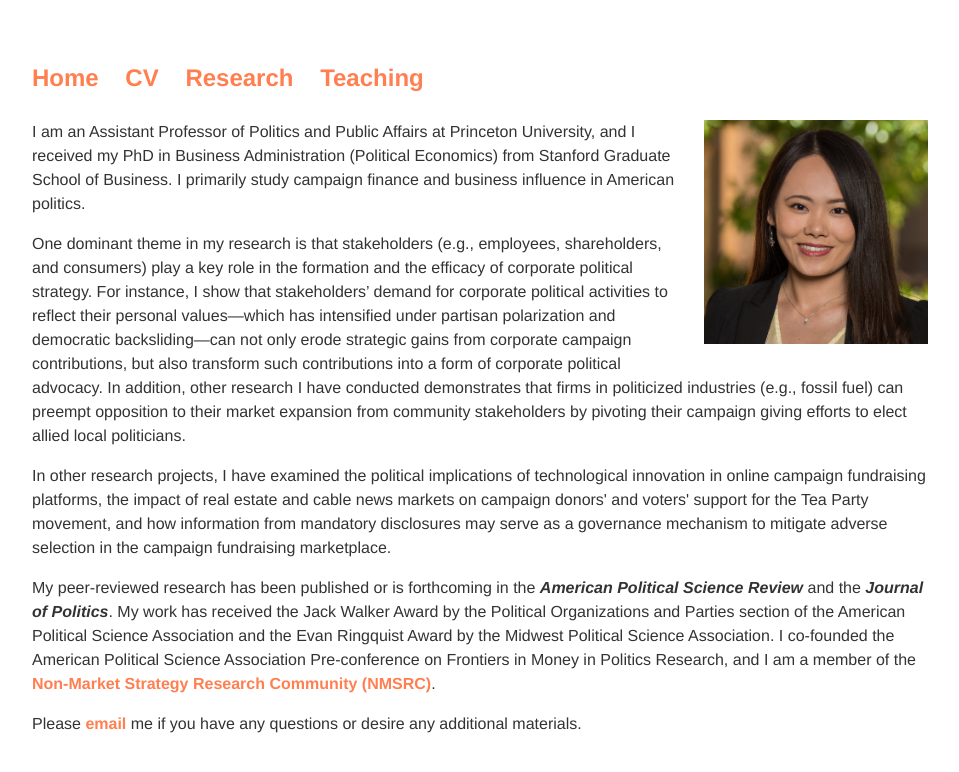
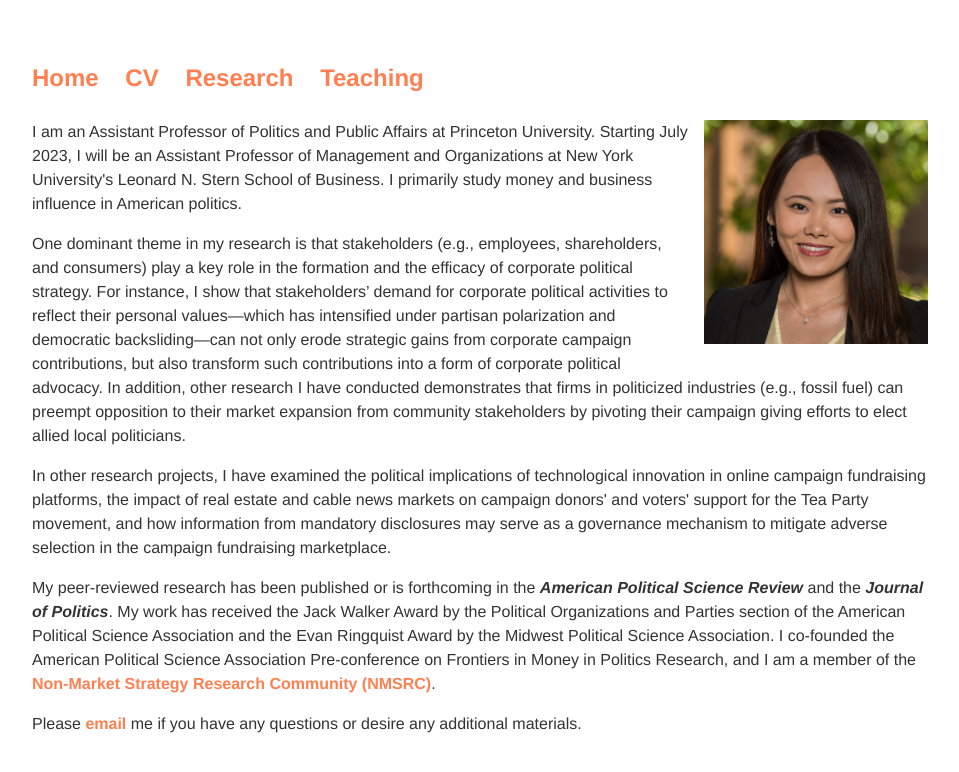
Before and after one commit to zhaoliresearch/zhaoliresearch.github.io, a Jekyll site: the page built from index.html, in a window 1280 px wide. Shown: the top 772 px of the page, without its empty margins (160-1119 px from the left). Built offline with Jekyll 4.4.1, drawn with Linux system fonts in a browser that asks for light colours.

Commit message:
Update index.html

```diff
--- a/index.html
+++ b/index.html
@@ -7,7 +7,7 @@ title: Zhao Li, Ph.D.
 
 <div class="blurb">
 
-	<p><img src="headshot/Zhao Li_headshot.jpg" alt="Headshot" style="width:25%;height:25%;margin-left:15px;margin-bottom:15px;float:right;">I am an Assistant Professor of Politics and Public Affairs at Princeton University, and I received my PhD in Business Administration (Political Economics) from Stanford Graduate School of Business. I primarily study campaign finance and business influence in American politics. </p>
+	<p><img src="headshot/Zhao Li_headshot.jpg" alt="Headshot" style="width:25%;height:25%;margin-left:15px;margin-bottom:15px;float:right;">I am an Assistant Professor of Politics and Public Affairs at Princeton University. Starting July 2023, I will be an Assistant Professor of Management and Organizations at New York University's Leonard N. Stern School of Business. I primarily study money and business influence in American politics.</p>
 
 	<p>One dominant theme in my research is that stakeholders (e.g., employees, shareholders, and consumers) play a key role in the formation and the efficacy of corporate political strategy. For instance, I show that stakeholders’ demand for corporate political activities to reflect their personal values—which has intensified under partisan polarization and democratic backsliding—can not only erode strategic gains from corporate campaign contributions, but also transform such contributions into a form of corporate political advocacy. In addition, other research I have conducted demonstrates that firms in politicized industries (e.g., fossil fuel) can preempt opposition to their market expansion from community stakeholders by pivoting their campaign giving efforts to elect allied local politicians.</p>
 
```
